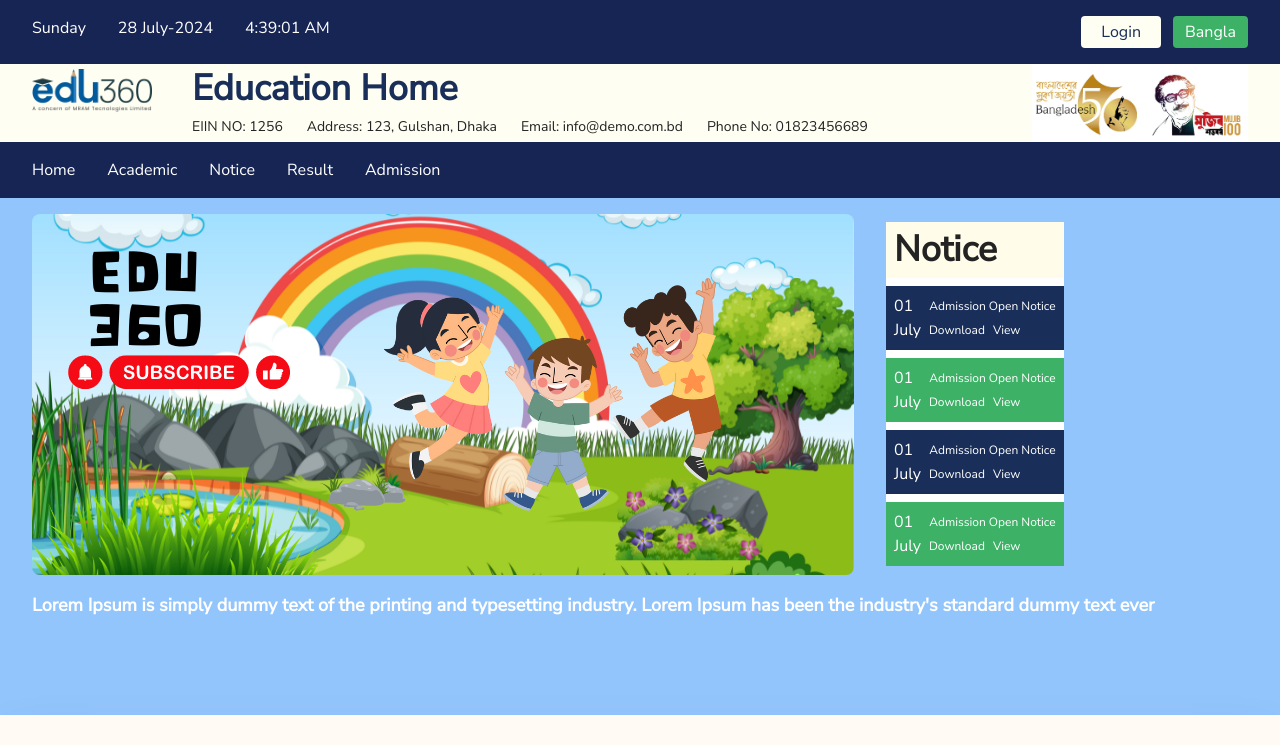
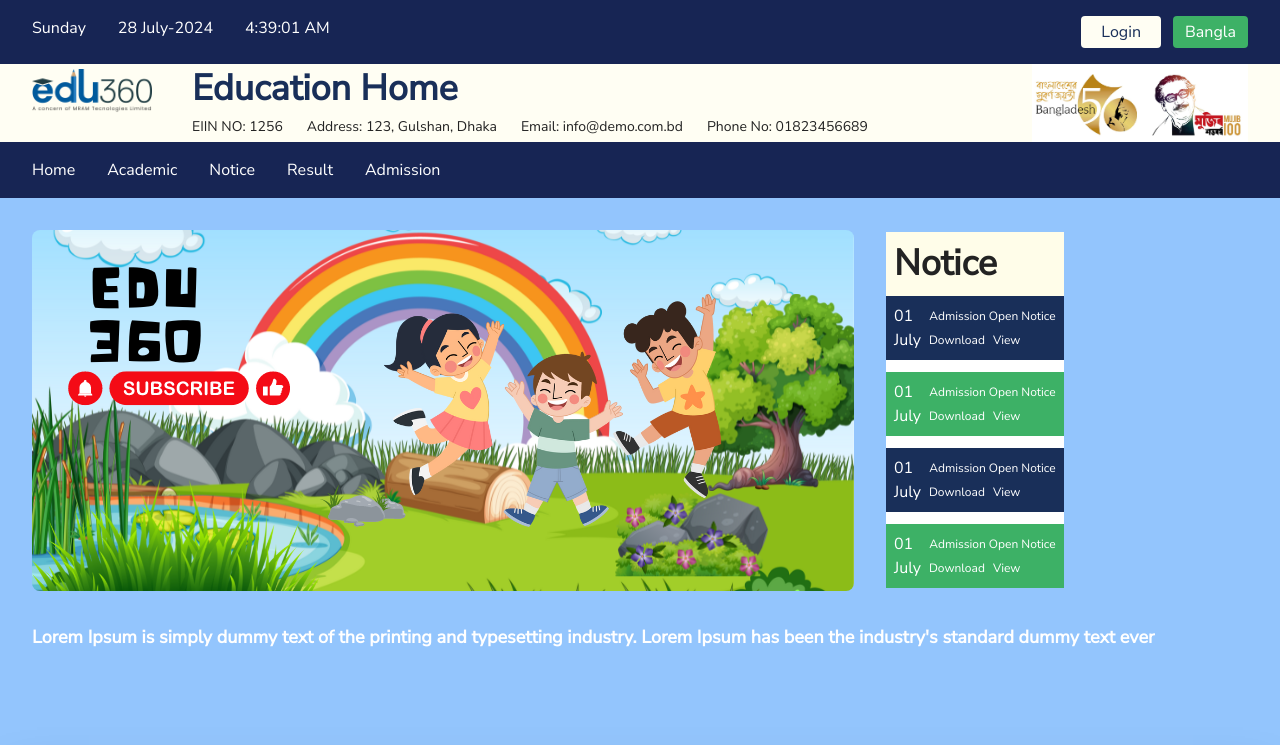
Before and after one commit to muktaranidas/school-management-, a Next.js app: page / in a window 1280 px wide. Shown: the top 745 px of the page. Built offline with nearby package versions, Linux system fonts and the light colour scheme.

Commit message:
done banner

```diff
--- a/app/components/Banner/Banner.js
+++ b/app/components/Banner/Banner.js
@@ -3,14 +3,15 @@ export default function Banner() {
   return (
     <div className="bg-blue-300 pb-24">
 	<div className="flex flex-col   mx-auto">
-        <div className=" flex flex-row items-center  gap-8  my-4  ">
-            <div className=" pl-8">
+        <div className=" flex flex-row  items-center  mx-8 gap-8 my-8">
+            <div className="">
                 <Image src="/banner.png"  width={822} height={361} className=" rounded-lg" />
             </div>
-            <div className="flex gap-2 bg-[#FFFFFF]  flex-col">
+            <div>
                 <div className="bg-[#FFFDE9]">
-                    <p className="text-[#232323] font-bold	text-4xl w-full px-2 py-2 ">Notice</p>
+                    <p className="text-[#232323] font-bold	text-4xl w-full px-2 py-3 ">Notice</p>
                 </div>
+                <div className="flex  bg-[#FFFFFF] gap-3  flex-col">
                     <div className="bg-[#192F59] text-white flex gap- flex-row  items-center justify-center  px-2 py-2">
                         <div className="flex flex-col ">
                             <div className="flex flex-row gap-4 items-center justify-center">
@@ -71,8 +72,9 @@ export default function Banner() {
                             </div>
                         </div>
                     </div>
+                </div>
+            </div>
 
-            </div>
         </div>
         <div className="pl-8 text-[#FFFFFF] font-bold text-lg	">Lorem Ipsum is simply dummy text of the printing and typesetting industry. Lorem Ipsum has been the industry's standard dummy text ever  </div>
     </div>
```
Lines whose indentation alone changed are shown as unchanged.
